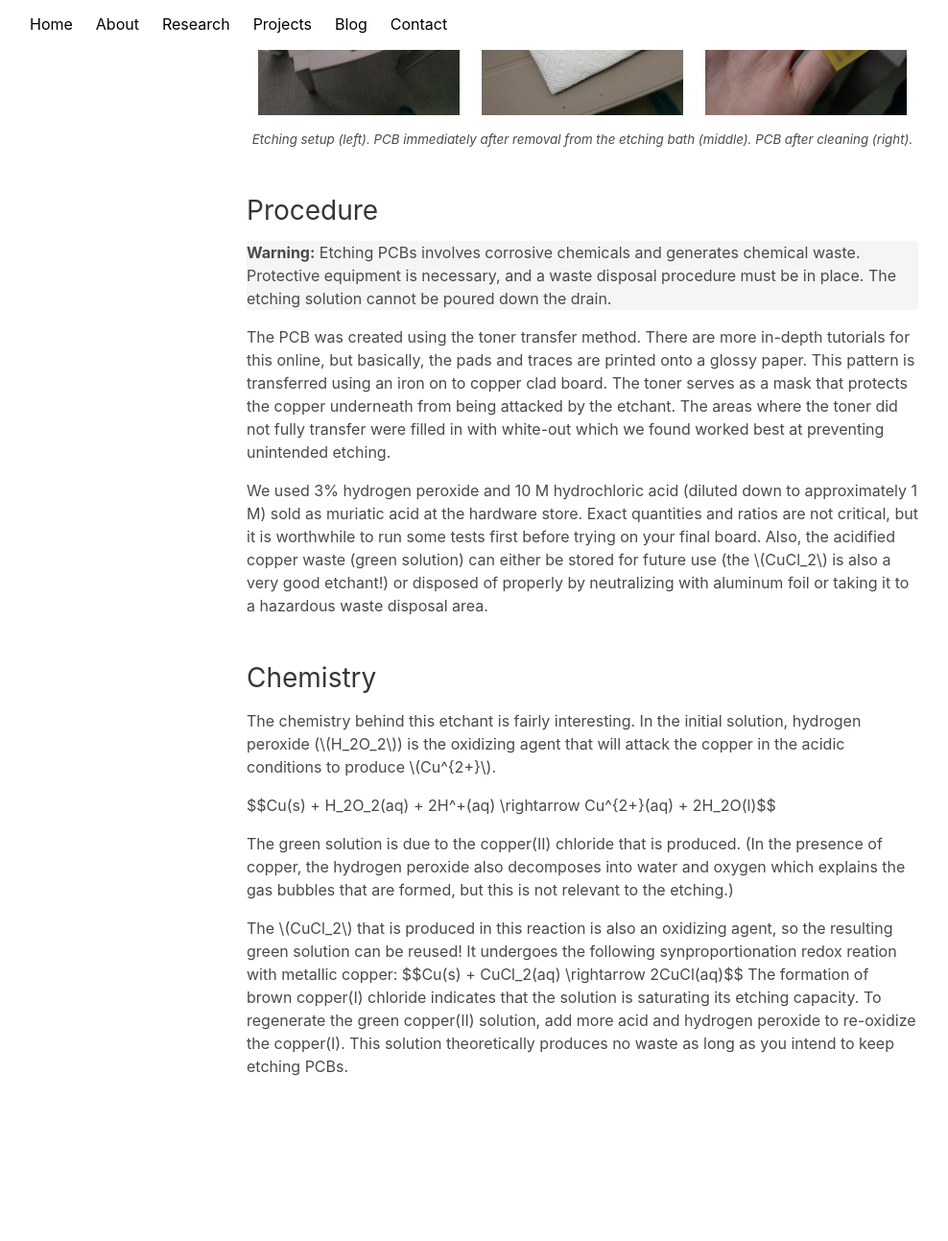
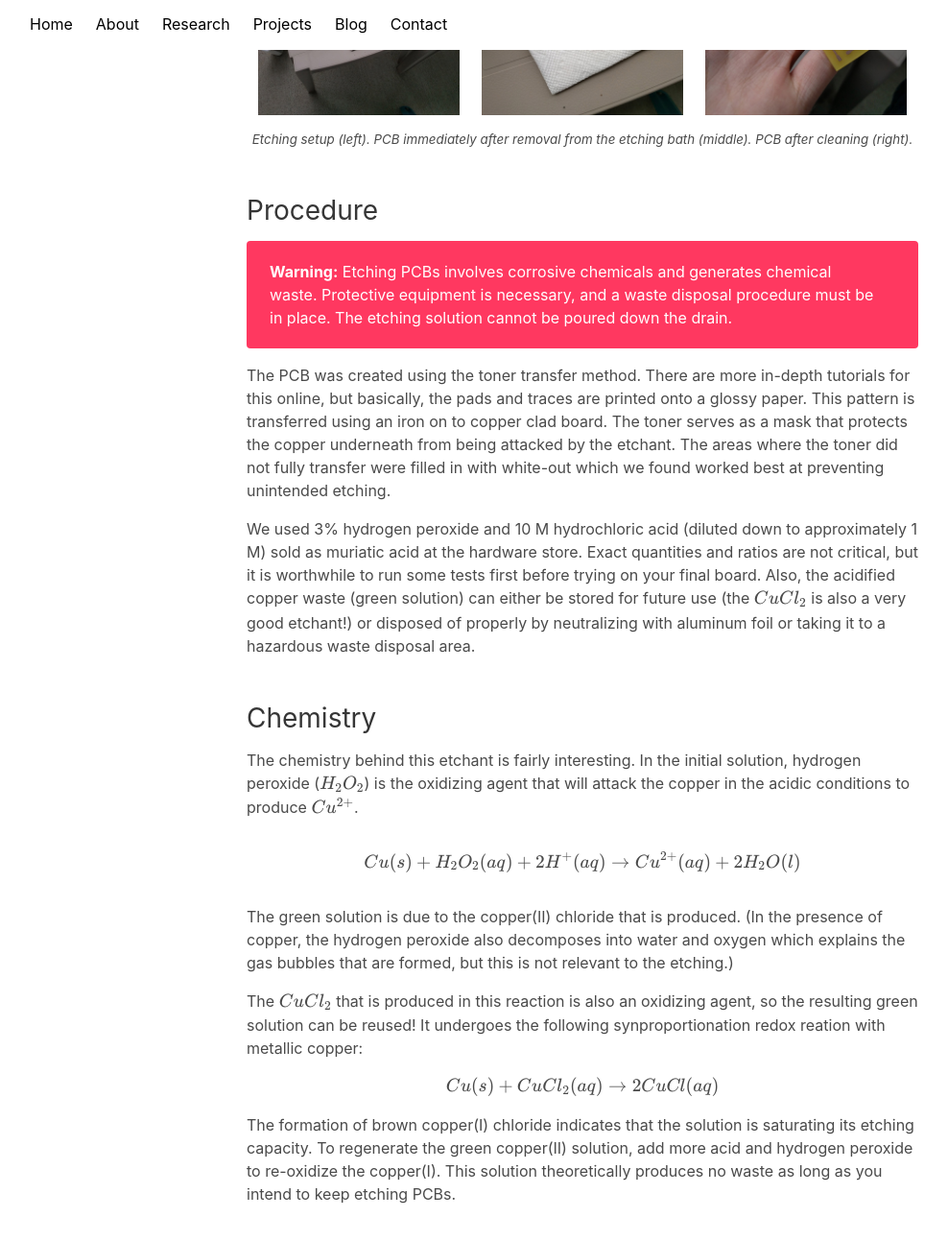
Before and after one commit to milesdai/milesdai.github.io, a Jekyll site: the page built from blog/_posts/2016-04-30-circuit-board-etching.md, in a window 1280 px wide and 1400 px high, scrolled down 548 px. Shown: the top 1293 px of the window at 96% size, without its empty margins (33-1021 px from the left). Built offline with Jekyll 4.4.1, drawn with Linux system fonts in a browser that asks for light colours; nearby versions of some CDN libraries; before the commit the page ends 1815 px from its top, so only the background shows below that.

Commit message:
Fix Katex rendering and warning message

```diff
--- a/blog/_posts/2016-04-30-circuit-board-etching.md
+++ b/blog/_posts/2016-04-30-circuit-board-etching.md
@@ -19,9 +20,7 @@
 
 ## Procedure
 
-<p class="message">
-  <b>Warning:</b> Etching PCBs involves corrosive chemicals and generates chemical waste. Protective equipment is necessary, and a waste disposal procedure must be in place. The etching solution cannot be poured down the drain.
-</p>
+{% include warning.html content="Etching PCBs involves corrosive chemicals and generates chemical waste. Protective equipment is necessary, and a waste disposal procedure must be in place. The etching solution cannot be poured down the drain." %}
 
 The PCB was created using the toner transfer method. There are more in-depth tutorials for this online, but basically, the pads and traces are printed onto a glossy paper. This pattern is transferred using an iron on to copper clad board. The toner serves as a mask that protects the copper underneath from being attacked by the etchant. The areas where the toner did not fully transfer were filled in with white-out which we found worked best at preventing unintended etching.
 
```
Also changed, not shown: other parts of blog/_posts/2016-04-30-circuit-board-etching.md (+1 -0 lines).
